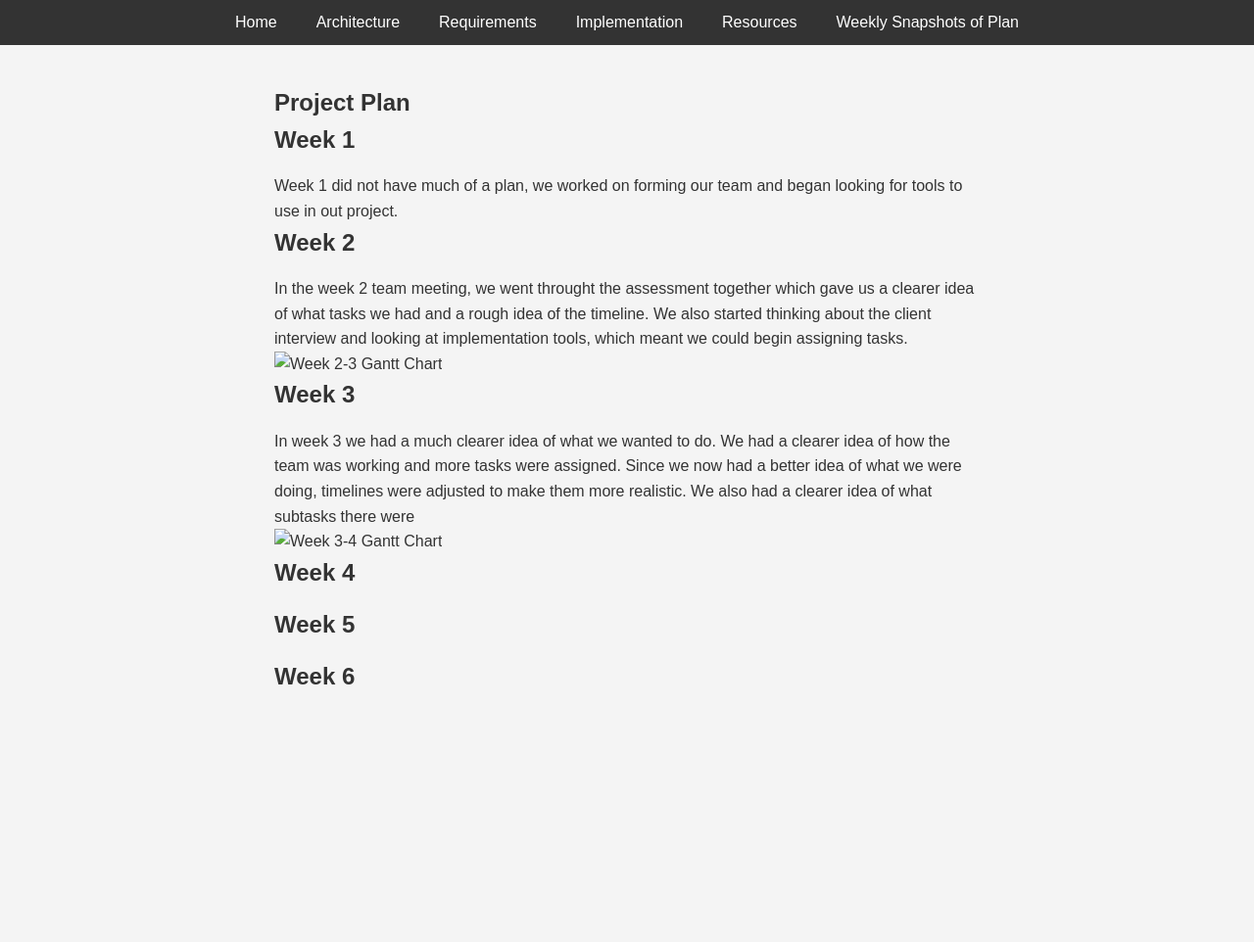
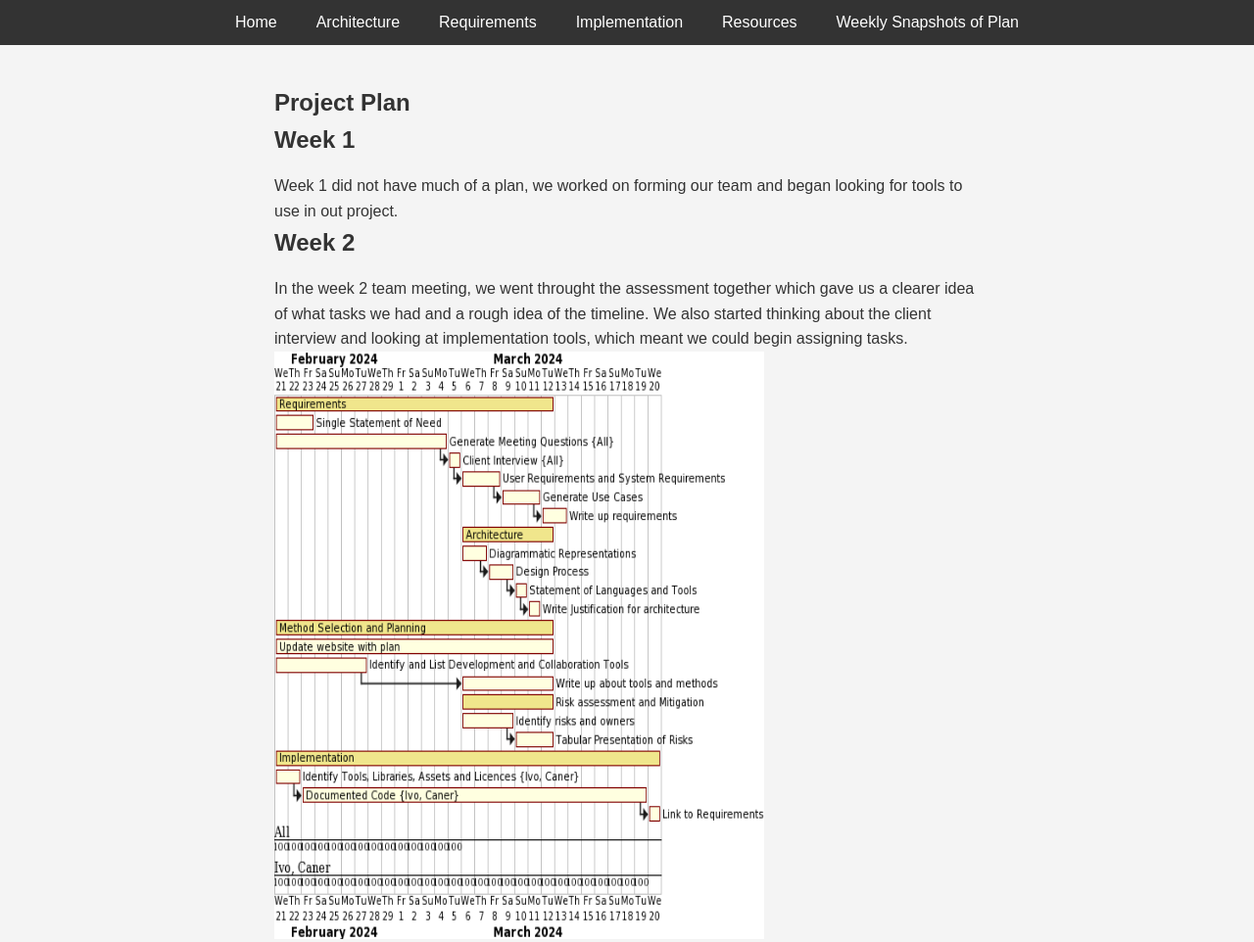
Before and after one commit to IvoHadley1/IvoHadley1.github.io, a plain HTML site: page projectplan.html in a window 1280 px wide. Shown: the top 962 px of the page at 98% size. Before the commit the page ends 800 px from the top, so only its background shows below. Drawn offline with Linux system fonts and the light colour scheme.

Commit message:
Update projectplan.html

```diff
--- a/projectplan.html
+++ b/projectplan.html
@@ -27,10 +27,10 @@
                     <p>Week 1 did not have much of a plan, we worked on forming our team and began looking for tools to use in out project. </p>
                 <h2>Week 2</h2>
                     <p>In the week 2 team meeting, we went throught the assessment together which gave us a clearer idea of what tasks we had and a rough idea of the timeline. We also started thinking about the client interview and looking at implementation tools, which meant we could begin assigning tasks.</p>
-                    <img src="images/2-3GanttChart.png/" alt="Week 2-3 Gantt Chart" style="width:500px;height:600px;">
+                    <img src="/images/2-3GanttChart.png" alt="Week 2-3 Gantt Chart" style="width:500px;height:600px;">
                 <h2>Week 3</h2>
                     <p>In week 3 we had a much clearer idea of what we wanted to do. We had a clearer idea of how the team was working and more tasks were assigned. Since we now had a better idea of what we were doing, timelines were adjusted to make them more realistic. We also had a clearer idea of what subtasks there were</p>
-                    <img src="images/3-4GanttChart.png/" alt="Week 3-4 Gantt Chart" style="width:500px;height:600px;">
+                    <img src="/images/3-4GanttChart.png" alt="Week 3-4 Gantt Chart" style="width:500px;height:600px;">
                 <h2>Week 4</h2>
                 <h2>Week 5</h2>
                 <h2>Week 6</h2>
```
